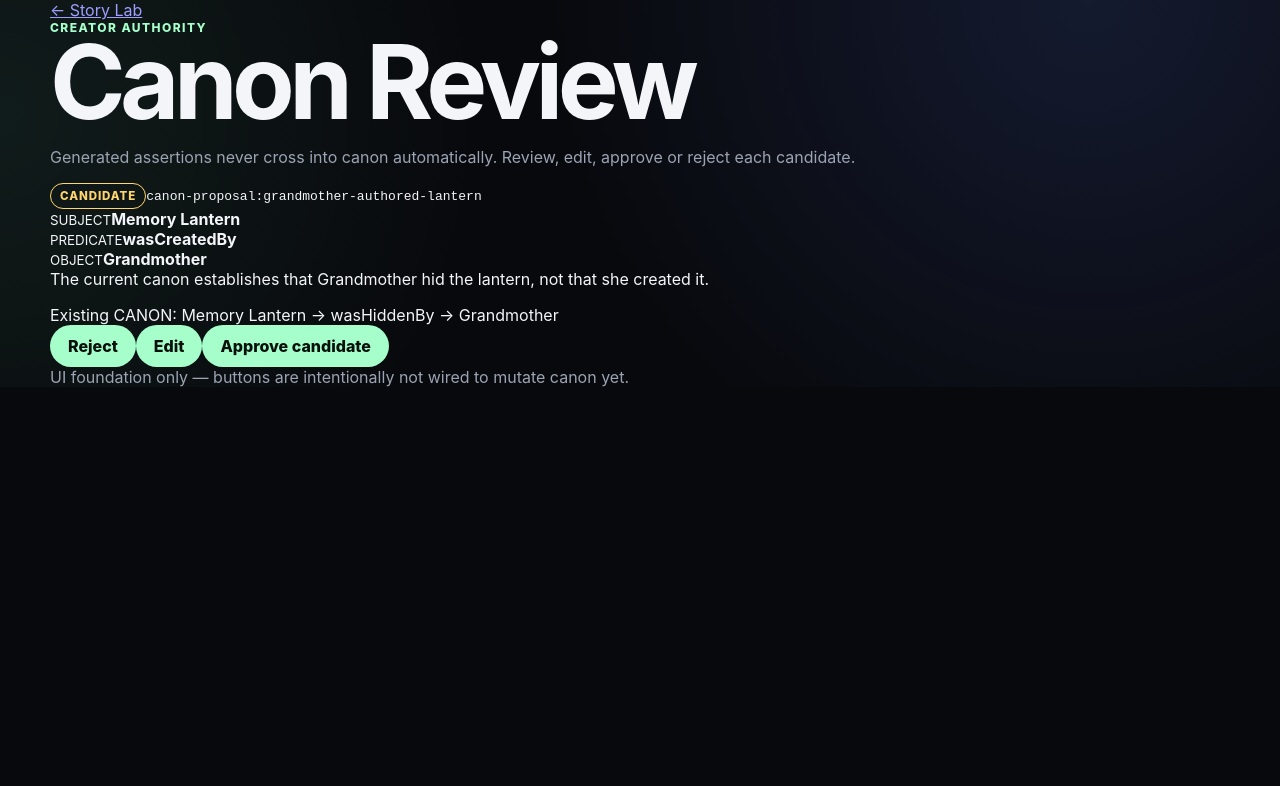
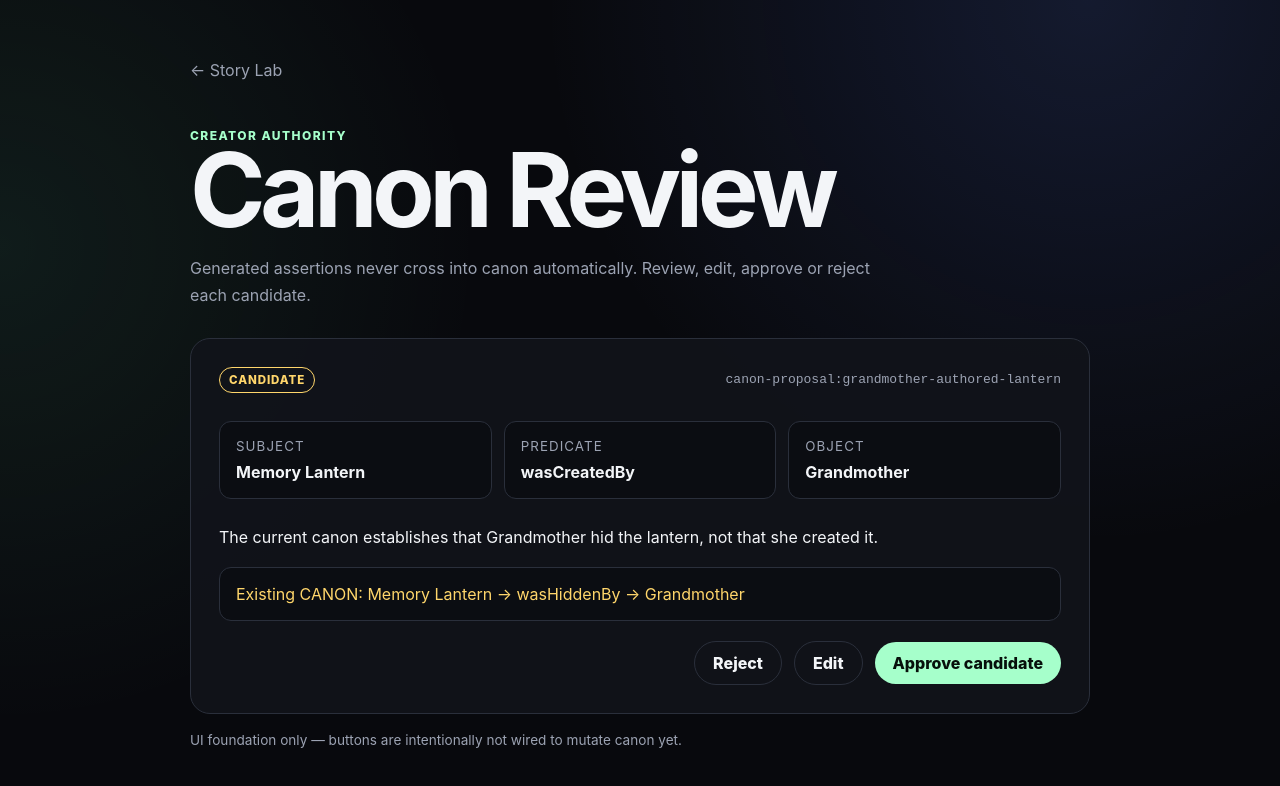
Before and after one commit to tehknesolutions/tehkne-storyforge, a Next.js app in the folder apps/story-lab/: page /review in a window 1280 px wide. Shown: the top 786 px of the page. Built offline with nearby package versions, Linux system fonts and the light colour scheme.

Commit message:
feat(story-lab): style canon review workflow

```diff
--- a/apps/story-lab/app/globals.css
+++ b/apps/story-lab/app/globals.css
@@ -313,3 +313,101 @@ footer {
     width: 100%;
   }
 }
+
+
+.review-shell {
+  max-width: 900px;
+  padding: 60px 0;
+}
+
+.back-link {
+  display: inline-block;
+  margin-bottom: 48px;
+  color: var(--muted);
+  text-decoration: none;
+}
+
+.review-intro {
+  max-width: 680px;
+  line-height: 1.7;
+}
+
+.review-card {
+  margin-top: 28px;
+  padding: 28px;
+  border: 1px solid var(--line);
+  border-radius: 20px;
+  background: rgba(17, 19, 26, 0.9);
+}
+
+.review-head,
+.review-actions {
+  display: flex;
+  gap: 12px;
+  align-items: center;
+  justify-content: space-between;
+}
+
+.review-head code {
+  color: var(--muted);
+}
+
+.triple {
+  display: grid;
+  grid-template-columns: repeat(3, 1fr);
+  gap: 12px;
+  margin: 28px 0;
+}
+
+.triple > div,
+.canon-warning {
+  border: 1px solid var(--line);
+  border-radius: 12px;
+  padding: 16px;
+  background: #0b0d12;
+}
+
+.triple small {
+  display: block;
+  margin-bottom: 8px;
+  color: var(--muted);
+  letter-spacing: 0.08em;
+}
+
+.canon-warning {
+  margin: 20px 0;
+  color: var(--warning);
+}
+
+button.secondary {
+  background: transparent;
+  color: var(--text);
+  border: 1px solid var(--line);
+}
+
+.review-actions {
+  justify-content: flex-end;
+}
+
+.footnote {
+  margin-top: 18px;
+  font-size: 0.85rem;
+}
+
+.review-link {
+  color: var(--text);
+  text-decoration: none;
+  border-bottom: 1px solid var(--accent);
+}
+
+@media (max-width: 700px) {
+  .triple {
+    grid-template-columns: 1fr;
+  }
+
+  .review-head,
+  .review-actions {
+    align-items: stretch;
+    flex-direction: column;
+  }
+}
```
